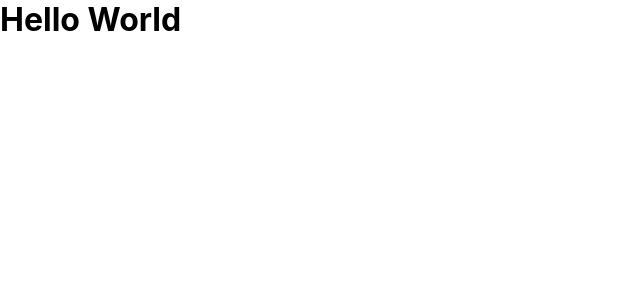
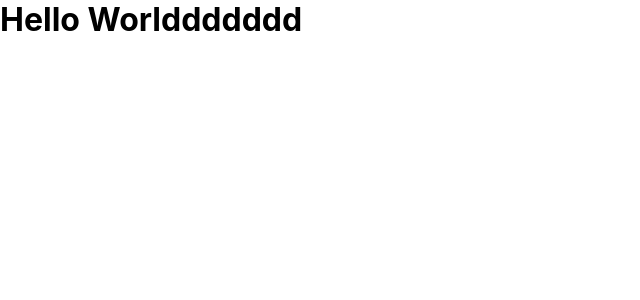
Before and after one commit to kofiarhin/luna-ninjas, a React (Vite) app in the folder client/: page / in a window 1280 px wide. Shown: the top 300 px of the page, without its empty margins (0-640 px from the left). Built offline with nearby package versions, Linux system fonts and the light colour scheme.

Commit message:
Update greeting text in App component

```diff
--- a/client/src/App.jsx
+++ b/client/src/App.jsx
@@ -2,7 +2,7 @@
 import React from "react";
 
 const App = () => {
-  return <h1>Hello World</h1>;
+  return <h1>Hello Worlddddddd</h1>;
 };
 
 export default App;
```
